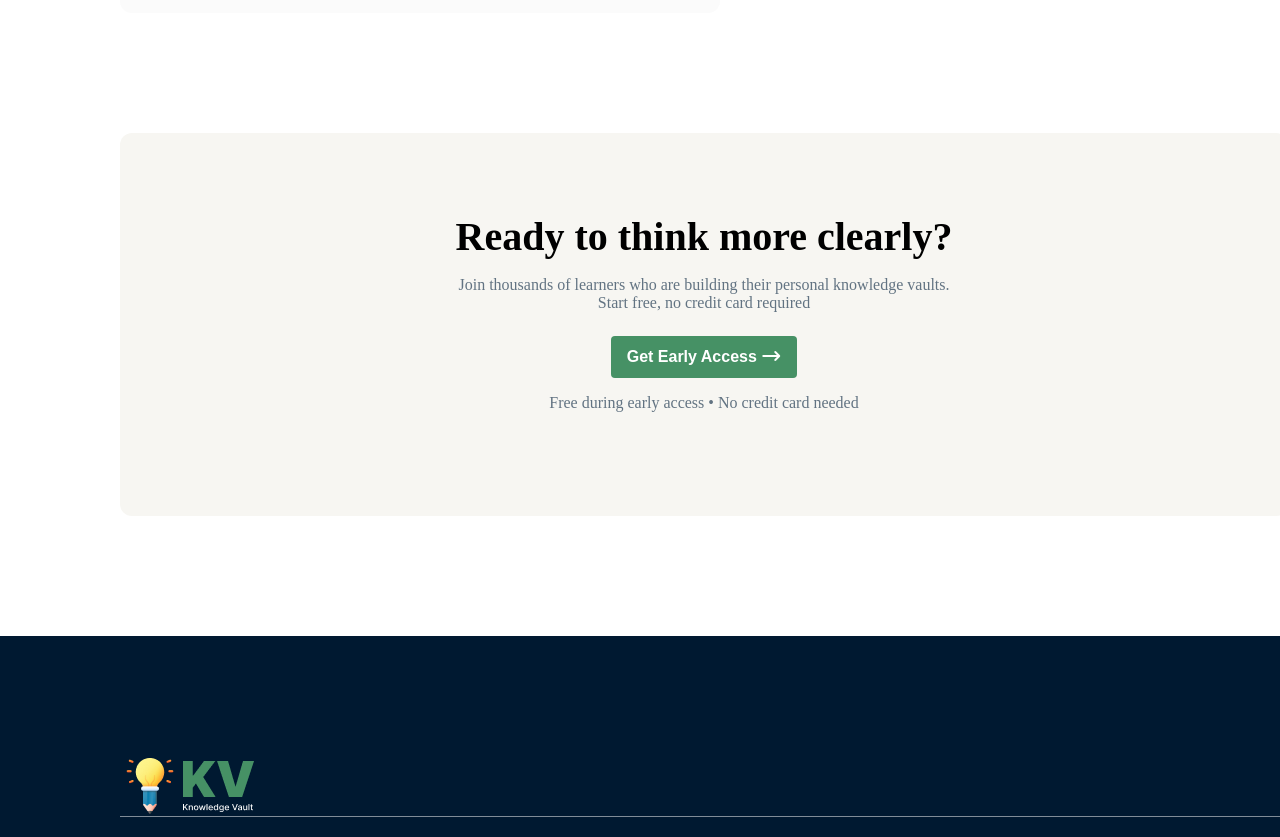
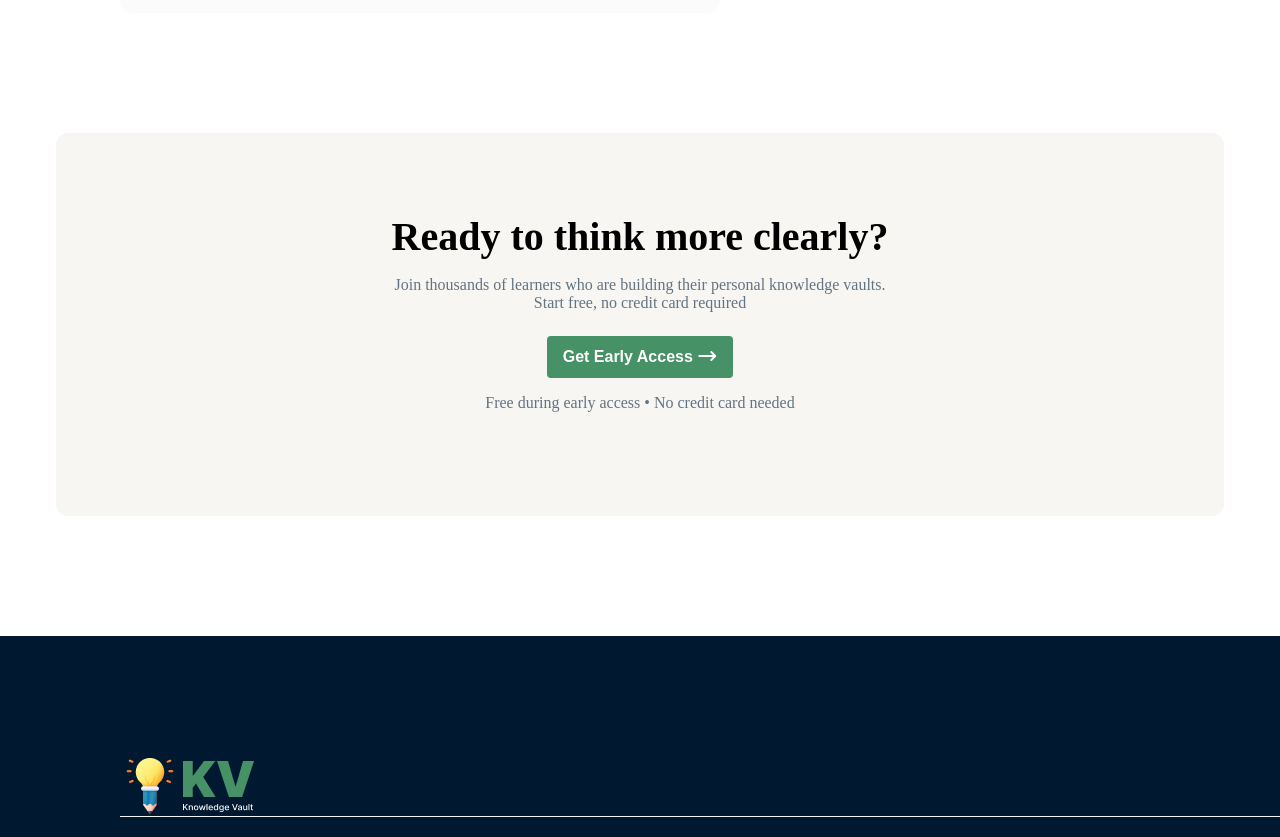
Before and after one commit to ajwadhussain-shadman/assignment-01, a plain HTML site: page index.html in a window 1280 px wide. Shown: the part 1960-2797 px from the top of the page. Drawn offline with Linux system fonts and the light colour scheme.

Commit message:
fix some text color and margin

```diff
--- a/styles/style.css
+++ b/styles/style.css
@@ -115,9 +115,8 @@
     color: #001931;
     margin-top: 66px;
 }
-.header p{
+.header-end p{
     color: #627382;
-    line-height: 20;
     font-size: 16px;
 }
 .card{
@@ -210,7 +209,7 @@
     background-color: #F7F6F2;
     text-align: center;
     justify-content: space-around;
-    margin: 120px;
+    margin: 120px auto;
     padding: 80px 40px;
     border-radius: 12px;
 
@@ -250,8 +249,7 @@
 }
 .divider{
   height: 1px;
-  background:white;
-   opacity: 0.5;
+  background:whitesmoke;
   margin-bottom: 30px;
 }
 
```
